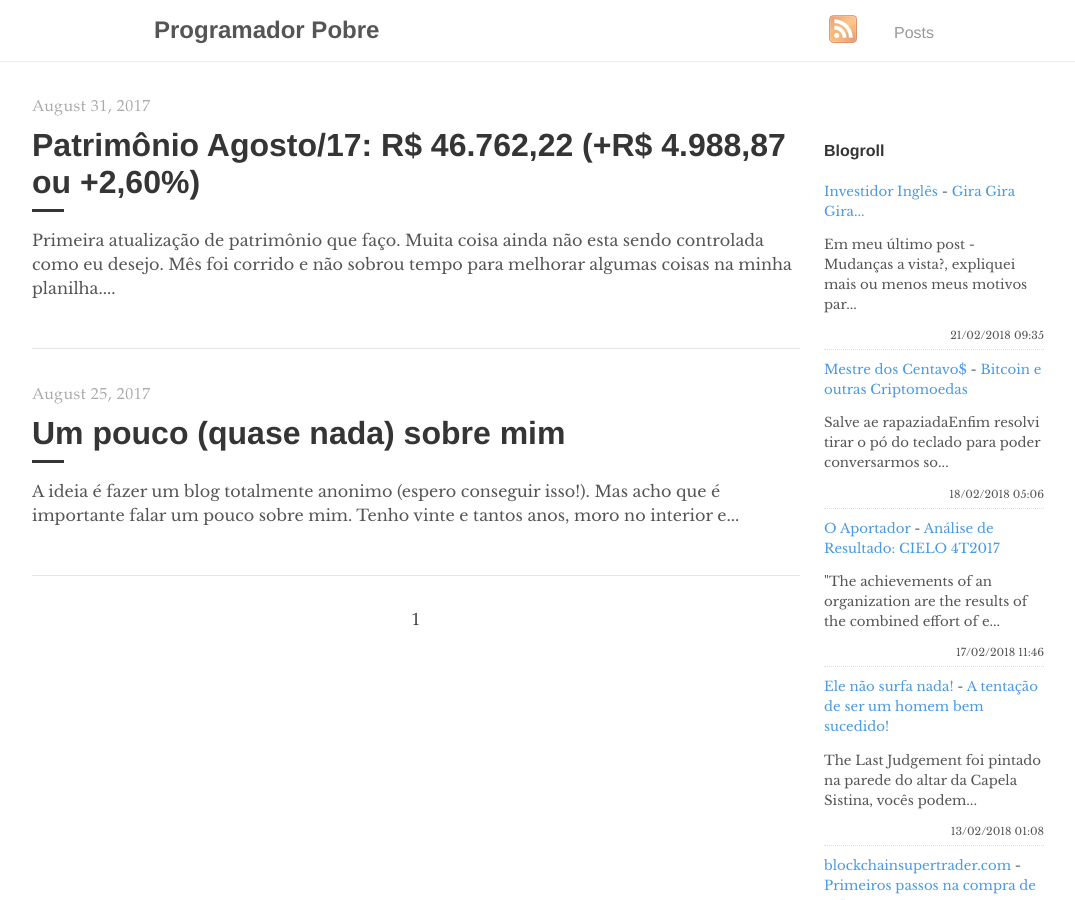
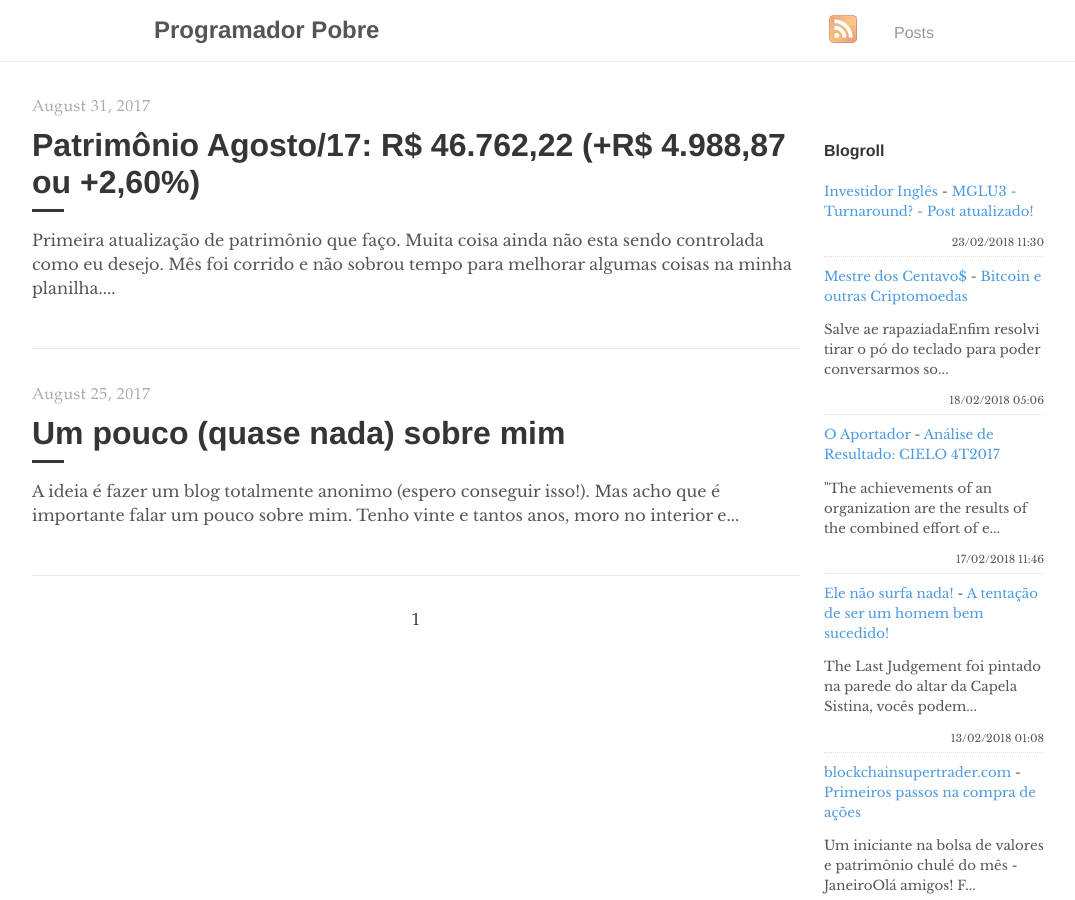
Before and after one commit to programadorpobre/programadorpobre.github.io, a Jekyll site: the page built from index.html, in a window 1280 px wide and 900 px high. Shown: the whole window, without its empty margins (96-1171 px from the left). Built offline with Jekyll 4.4.1, drawn with Linux system fonts in a browser that asks for light colours; the list of posts is cut into pages by our own code; comment, search, counter and statistics services are not loaded.

Commit message:
[ci skip] travis #202

```diff
--- a/_includes/feed-entries.html
+++ b/_includes/feed-entries.html
@@ -1,7 +1,7 @@
 <div class="feed-entry">
-    <a class="feed-entry-site-name" href="http://www.investidoringles.com/">Investidor Inglês</a> - <a class="feed-entry-title" href="http://www.investidoringles.com/2018/02/gira-gira-gira-venda-criptomoedas-compra-fiis.html">Gira Gira Gira...</a>
-    <p class="feed-entry-summary">Em meu último post - Mudanças a vista?, expliquei mais ou menos meus motivos par...</p>
-    <time datetime="2018-02-21T09:35:00.000-03:00">21/02/2018 09:35</time>
+    <a class="feed-entry-site-name" href="http://www.investidoringles.com/">Investidor Inglês</a> - <a class="feed-entry-title" href="http://www.investidoringles.com/2018/02/mglu3-turnaround.html">MGLU3 - Turnaround?  - Post atualizado!</a>
+    <p class="feed-entry-summary"></p>
+    <time datetime="2018-02-23T11:30:00.000-03:00">23/02/2018 11:30</time>
 </div>
 <div class="feed-entry">
     <a class="feed-entry-site-name" href="http://mestredoscentavos.blogspot.com/">Mestre dos Centavo$</a> - <a class="feed-entry-title" href="http://mestredoscentavos.blogspot.com/2018/02/bitcoin-e-outras-criptomoedas.html">Bitcoin e outras Criptomoedas</a>
```
